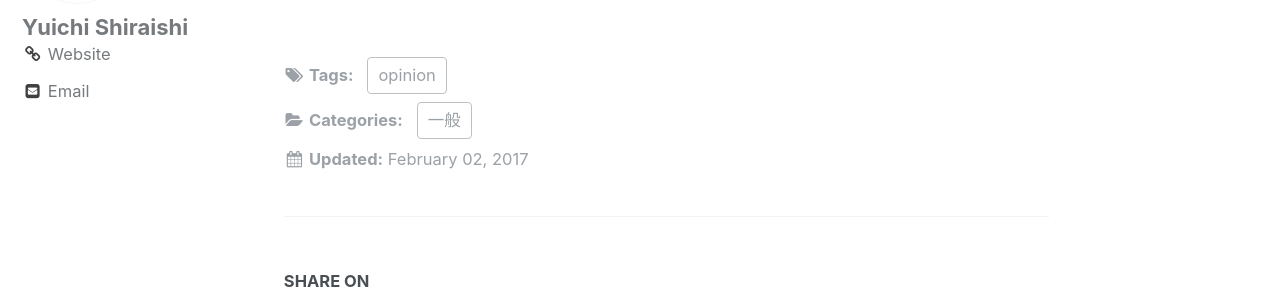
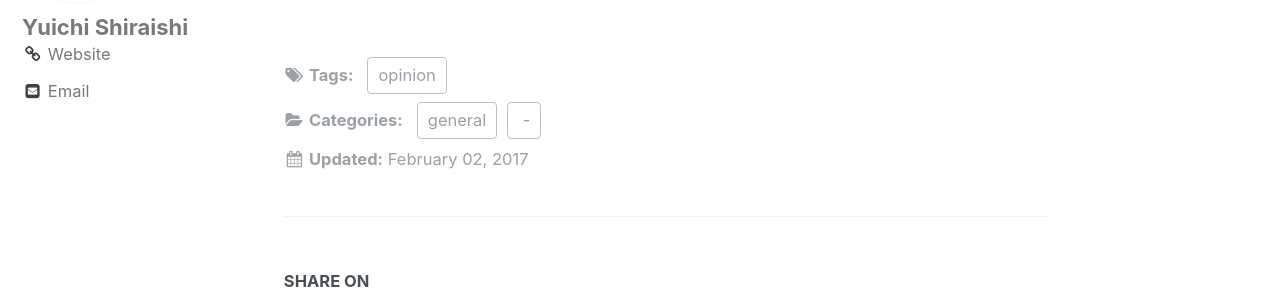
Before and after one commit to Genomon-Project/GenomonPagesR, a Jekyll site: the page built from _posts/2017-02-02-post-start.md, in a window 1280 px wide and 900 px high, scrolled down 2894 px. Shown: the part 150-442 px from the top of the window. Built offline with Jekyll 4.4.1, drawn with Linux system fonts in a browser that asks for light colours; some web fonts are replaced.

Commit message:
Update 2017-02-02-post-start.md

```diff
--- a/_posts/2017-02-02-post-start.md
+++ b/_posts/2017-02-02-post-start.md
@@ -1,7 +1,7 @@
 ---
 title:  "Genomon Blogスタート"
 categories:
-  - 一般
+  - general
 tags:
   - opinion
 author: Shiraishi
```
